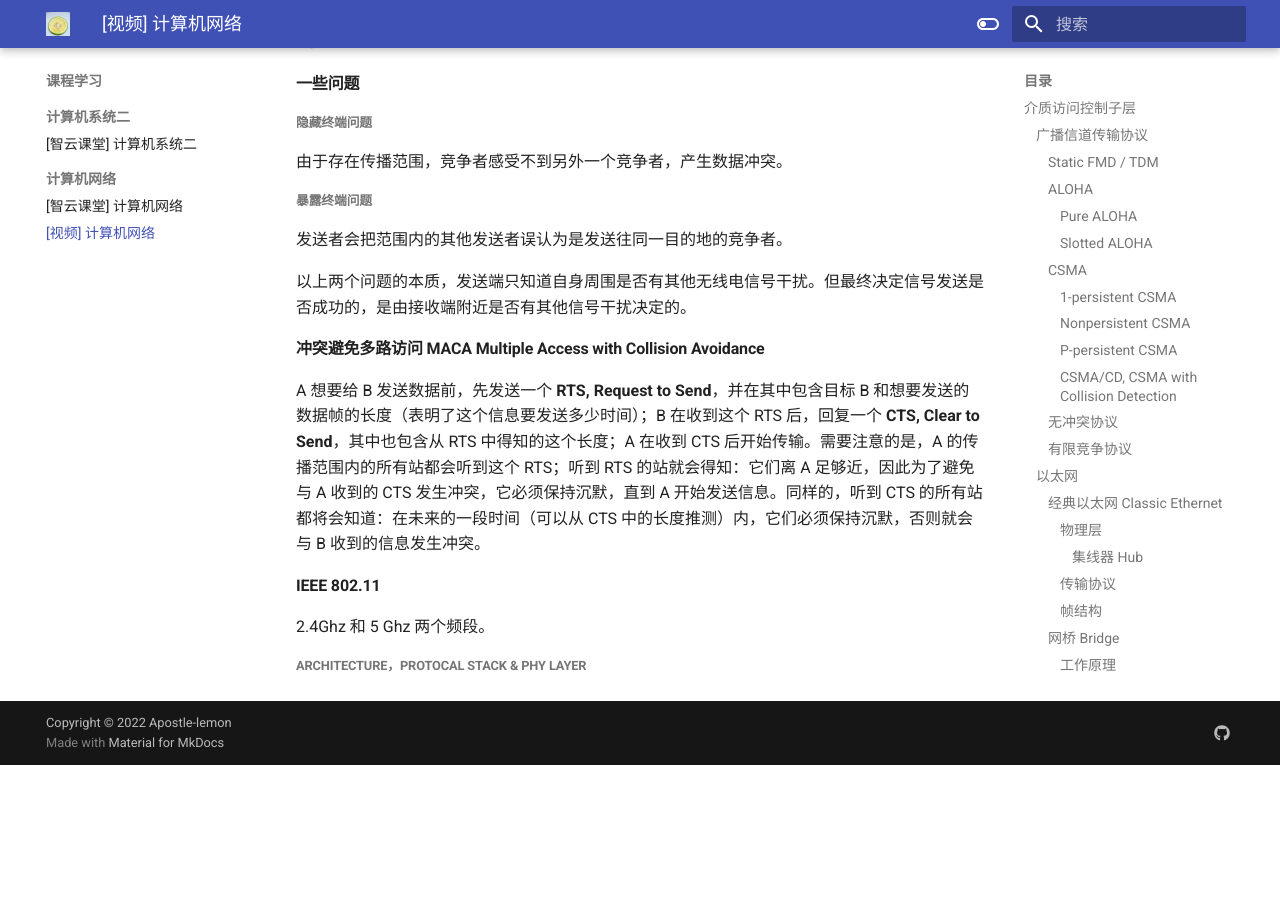
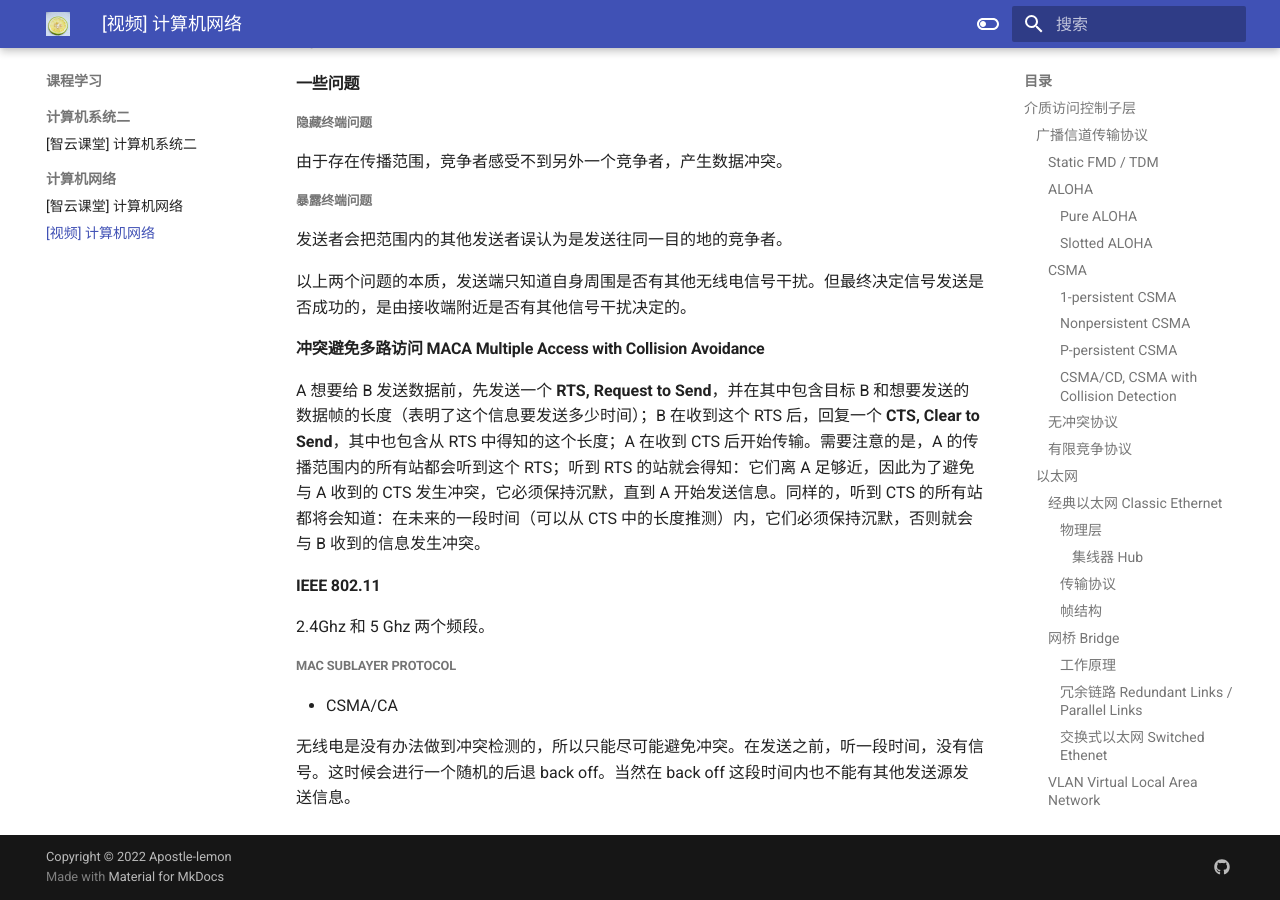
Before and after one commit to Apostle-lemon/Apostle-lemon.github.io, an MkDocs documentation site: the page built from docs/课程学习/计算机网络/【视频】计算机网络.md, in a window 1280 px wide and 900 px high, scrolled down 3555 px. Built offline with MkDocs 1.6.1 and Material for MkDocs 9.7.7, drawn with Linux system fonts in a browser that asks for light colours; before the commit the page ends 4320 px from its top, so only the background shows below that.

Commit message:
vault backup: 2022-10-28 16:10:47
Affected files:
docs/课程学习/计算机网络/【视频】计算机网络.md

```diff
--- a/docs/课程学习/计算机网络/【视频】计算机网络.md
+++ b/docs/课程学习/计算机网络/【视频】计算机网络.md
@@ -150,4 +150,8 @@
 
 2.4Ghz 和 5 Ghz 两个频段。
 
-##### Architecture，protocal Stack & Phy Layer
+##### MAC Sublayer Protocol
+
+- CSMA/CA
+
+无线电是没有办法做到冲突检测的，所以只能尽可能避免冲突。在发送之前，听一段时间，没有信号。这时候会进行一个随机的后退 back off。当然在 back off 这段时间内也不能有其他发送源发送信息。
```
